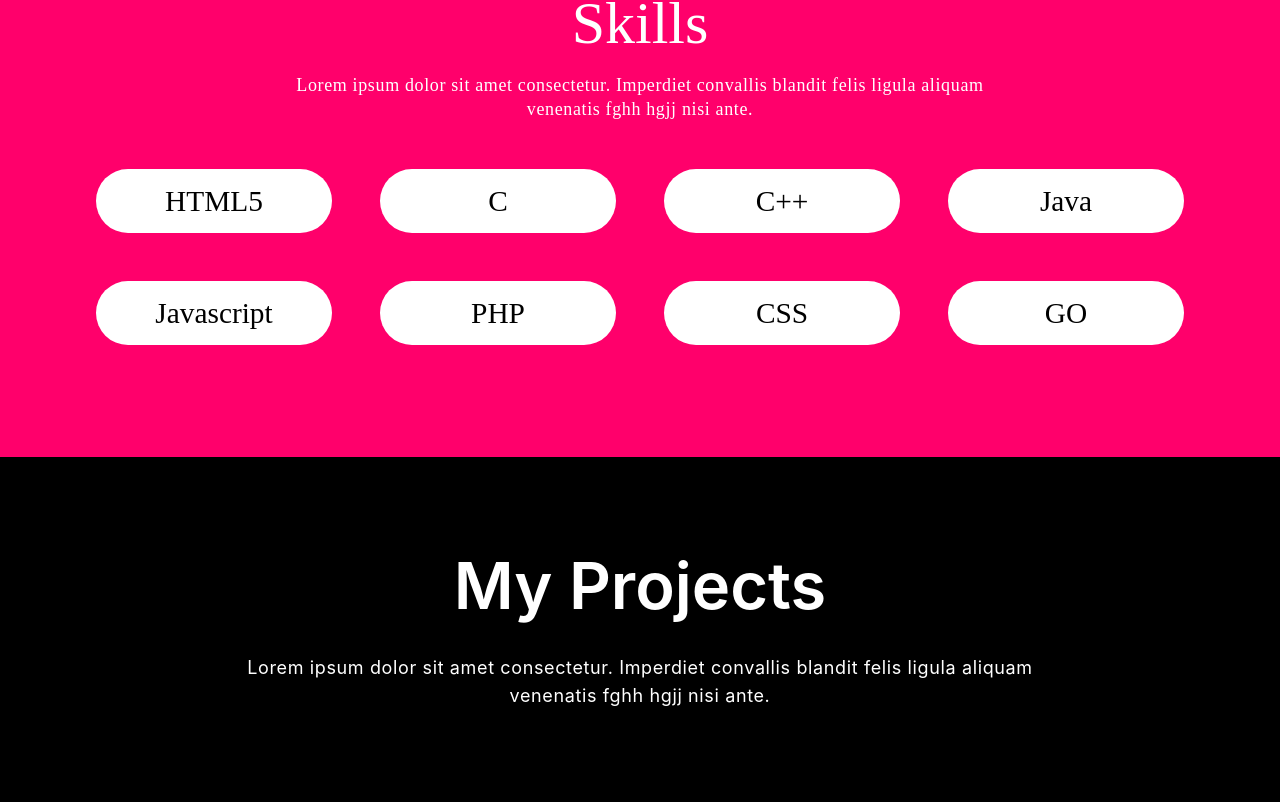
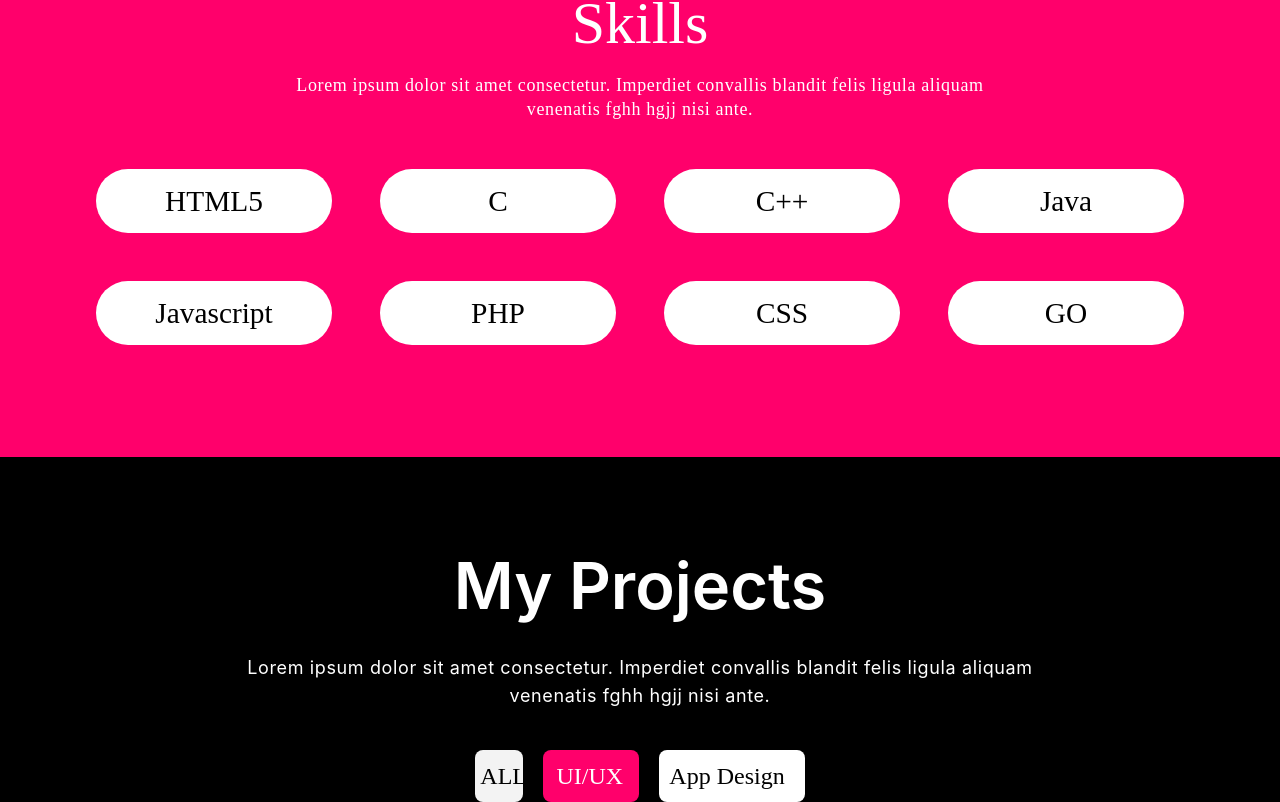
Before and after one commit to acs-web-tech/domain-specific-chat-bot, a React (Create React App) app in the folder dscb/: page / in a window 1280 px wide. Shown: the part 1890-2692 px from the top of the page. Before the commit the page ends 2600 px from the top, so only its background shows below. Built offline with nearby package versions, Linux system fonts and the light colour scheme.

Commit message:
ui-update-20/05/24

```diff
--- a/dscb/src/Components/Home.js
+++ b/dscb/src/Components/Home.js
@@ -8,6 +8,7 @@ import "../index.css"
 import MainContentSecond from "./MainContentSecond"
 import Skills from "./Skills"
 import Projects from "./Projects"
+import ProjectCard from "./ProjectCard"
 export default function Home(){
     return(
         <>
@@ -57,7 +58,9 @@ export default function Home(){
        {/* Projects */}
        <div className="flex flex-col justify-center items-center pt-20">
        <Projects></Projects>
+       <ProjectCard></ProjectCard>
        </div>
+       {/* Projects End */}
         </>
     )
 }
--- /dev/null
+++ b/dscb/src/Components/ProjectCard.js
@@ -0,0 +1,12 @@
+import React from "react";
+export default function ProjectCard(props){
+   return(
+    <div>
+        <div className="switch text-black text-[1.5rem] [font-family:'Poppins'] flex gap-5 mt-10">
+            <div className="w-12 pl-[5px] pr-2 py-2 bg-[#F3F3F3] rounded-[0.5rem] text-center font-[400]">ALL</div>
+            <div className="pl-[5px] pr-2 py-2 w-24 bg-[#FF006B]  rounded-lg text-white text-center">UI/UX</div>
+            <div className="w-42 bg-white pl-[10px] pr-5 py-2 rounded-lg text-center">App Design</div>
+        </div>
+    </div>
+   )
+}
```
